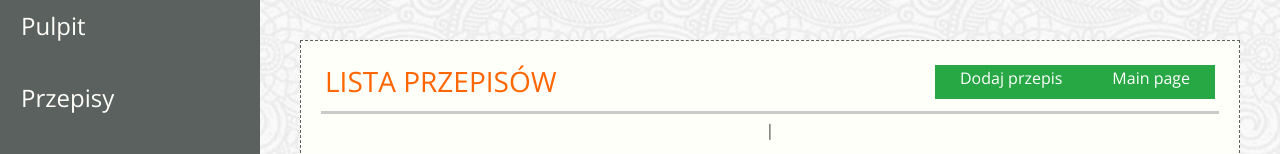
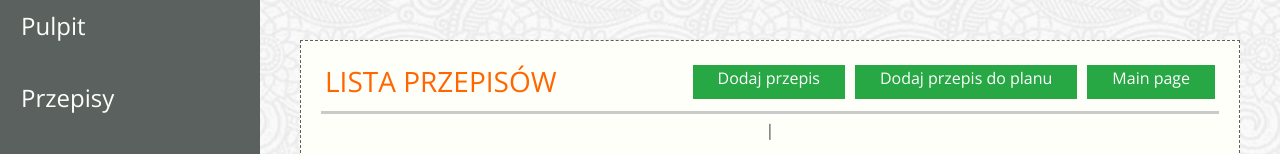
Before and after one commit to PiotrFiedoruk/food_app, a Django app: template jedzonko/templates/app-recipes.html in a window 1280 px wide. Shown: the part 84-238 px from the top of the page. Run offline with Django 3.2, Linux system fonts and the light colour scheme; the template is opened without the code that fills it, so the values that code supplies are empty; some libraries are stand-ins or nearby versions; some web fonts are replaced.

Commit message:
add buttons to add recipe to plan

```diff
--- a/jedzonko/templates/app-details-schedules.html
+++ b/jedzonko/templates/app-details-schedules.html
@@ -8,6 +8,9 @@
             <h3 class="color-header text-uppercase">SZCZEGÓŁY PLANU</h3>
         </div>
         <div class="col d-flex justify-content-end mb-2 noPadding">
+            <a href="{% url 'plan_add_recipe' %}" style="margin-right: 10px"
+               class="btn btn-success rounded-0 pt-0 pb-0 pr-4 pl-4">Dodaj
+                przepis do planu</a>
             <a href="" class="btn btn-success rounded-0 pt-0 pb-0 pr-4 pl-4">Powrót</a>
         </div>
     </div>
--- a/jedzonko/templates/app-recipe-details.html
+++ b/jedzonko/templates/app-recipe-details.html
@@ -7,7 +7,11 @@
         <div class="row border-bottom border-3">
             <div class="col"><h3 class="color-header text-uppercase">Szczegóły
                 przepisu</h3></div>
-            <div class="col d-flex justify-content-end mb-2"><a
+            <div class="col d-flex justify-content-end mb-2">
+                <a href="{% url 'plan_add_recipe' %}" style="margin-right: 10px"
+               class="btn btn-color rounded-0 pt-0 pb-0 pr-4 pl-4">Dodaj
+                przepis do planu</a>
+                <a
                     href="/app-recipes.html"
                     class="btn btn-color rounded-0 pt-0 pb-0 pr-4 pl-4">Powrót</a>
             </div>
--- a/jedzonko/templates/app-recipes.html
+++ b/jedzonko/templates/app-recipes.html
@@ -6,11 +6,14 @@
     <div class="row border-bottom border-3 p-1 m-1">
         <div class="col noPadding"><h3 class="color-header text-uppercase">Lista
             Przepisów</h3></div>
-        <div class="col noPadding d-flex justify-content-end mb-2"><a
-                href="{% url 'recipe_add' %}"
+        <div class="col noPadding d-flex justify-content-end mb-2">
+            <a href="{% url 'recipe_add' %}"
                 class="btn btn-success rounded-0 pt-0 pb-0 pr-4 pl-4">Dodaj
             przepis</a>
-            <a href="{% url 'main' %}"
+            <a href="{% url 'plan_add_recipe' %}" style="margin-left: 10px"
+               class="btn btn-success rounded-0 pt-0 pb-0 pr-4 pl-4">Dodaj
+                przepis do planu</a>
+            <a href="{% url 'main' %}" style="margin-left: 10px"
                 class="btn btn-success rounded-0 pt-0 pb-0 pr-4 pl-4">Main page</a></div>
     </div>
     <table class="table border-bottom schedules-content">
--- a/jedzonko/templates/app-schedules.html
+++ b/jedzonko/templates/app-schedules.html
@@ -10,6 +10,9 @@
             <a href="{% url 'plan_add' %}"
                class="btn btn-success rounded-0 pt-0 pb-0 pr-4 pl-4">Dodaj
                 plan</a>
+            <a href="{% url 'plan_add_recipe' %}" style="margin-left: 10px"
+               class="btn btn-success rounded-0 pt-0 pb-0 pr-4 pl-4">Dodaj
+                przepis do planu</a>
         </div>
     </div>
     <div class="schedules-content">
--- a/jedzonko/templates/dashboard.html
+++ b/jedzonko/templates/dashboard.html
@@ -16,7 +16,7 @@
                             </a>
                         </div>
                         <div class="menu-item border-dashed">
-                            <a href="">
+                            <a href="{% url 'plan_add_recipe' %}">
                                 <i class="far fa-plus-square icon-plus-square"></i>
                                 <span class="title">dodaj przepis do planu</span>
                             </a>
```
